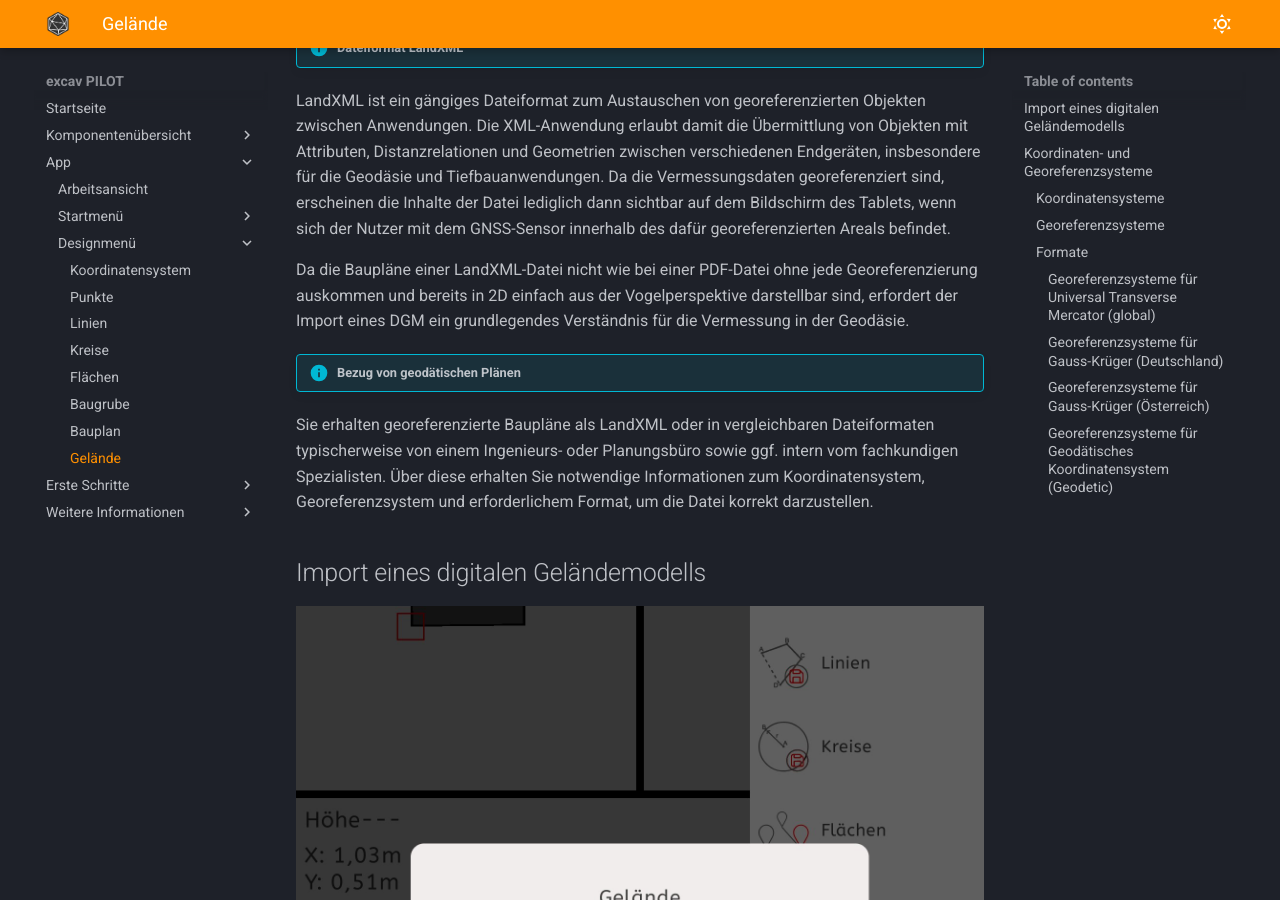
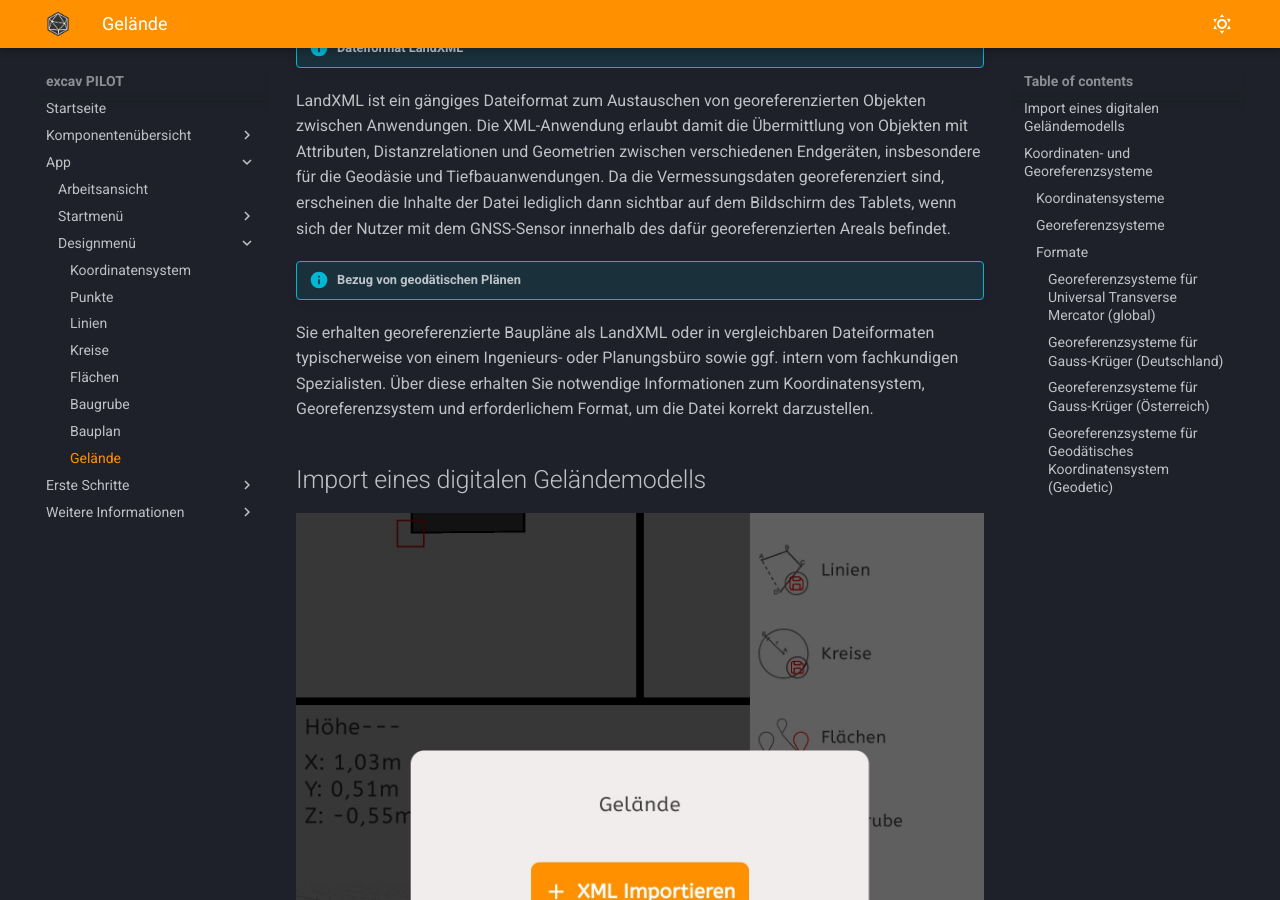
Before and after one commit to tobias-sizmann/mkdocs-excavpilot, an MkDocs documentation site: the page built from docs/Gelände/Gelände.md, in a window 1280 px wide and 900 px high, scrolled down 838 px. Built offline with MkDocs 1.6.1 and Material for MkDocs 9.7.7, drawn with Linux system fonts in a browser that asks for light colours.

Commit message:
Entfernung Gelände | Peter

```diff
--- a/docs/Gelände/Gelände.md
+++ b/docs/Gelände/Gelände.md
@@ -16,7 +16,6 @@ Das Einlesen und die Nutzung von Digitalen Geländemodellen (DGM) im LandXML-For
 
 LandXML ist ein gängiges Dateiformat zum Austauschen von georeferenzierten Objekten zwischen Anwendungen. Die XML-Anwendung erlaubt damit die Übermittlung von Objekten mit Attributen, Distanzrelationen und Geometrien zwischen verschiedenen Endgeräten, insbesondere für die Geodäsie und Tiefbauanwendungen. Da die Vermessungsdaten georeferenziert sind, erscheinen die Inhalte der Datei lediglich dann sichtbar auf dem Bildschirm des Tablets, wenn sich der Nutzer mit dem GNSS-Sensor innerhalb des dafür georeferenzierten Areals befindet.
 
-Da die Baupläne einer LandXML-Datei nicht wie bei einer PDF-Datei ohne jede Georeferenzierung auskommen und bereits in 2D einfach aus der Vogelperspektive darstellbar sind, erfordert der Import eines DGM ein grundlegendes Verständnis für die Vermessung in der Geodäsie.
 
 !!! info "Bezug von geodätischen Plänen"
 
```
